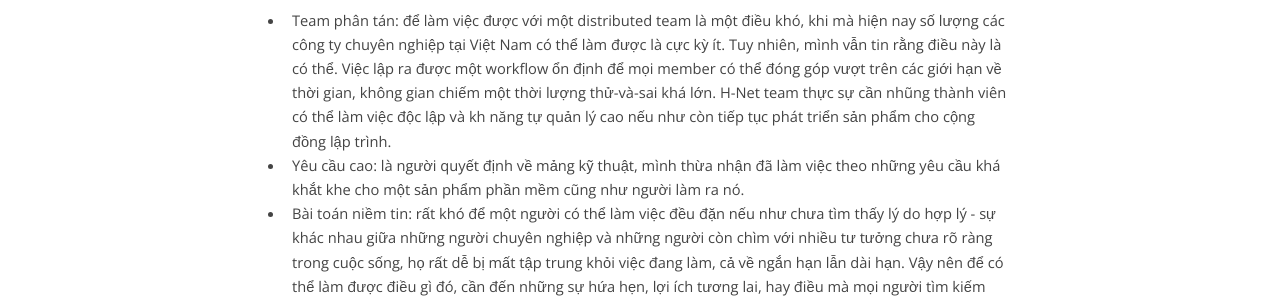
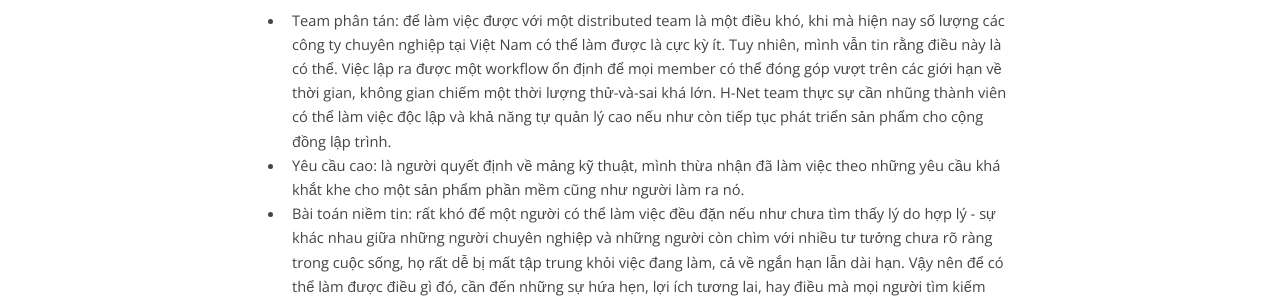
Before and after one commit to manhnt9/blog.hnet.vn, a Jekyll site: the page built from _posts/2017-01-22-one-year.md, in a window 1280 px wide. Shown: the part 479-779 px from the top of the page. Built offline with Jekyll 4.4.1, drawn with Linux system fonts in a browser that asks for light colours.

Commit message:
Typo fix

```diff
--- a/_posts/2017-01-22-one-year.md
+++ b/_posts/2017-01-22-one-year.md
@@ -8,7 +8,7 @@ author: manh
 ## 1. Tiến độ chung
 Chậm - mình phải thừa nhận là bọn mình đi rất chậm.  Với những lý do chính sau:
 
-- Team phân tán: để làm việc được với một distributed team là một điều khó, khi mà hiện nay số lượng các công ty chuyên nghiệp tại Việt Nam có thể làm được là cực kỳ ít. Tuy nhiên, mình vẫn tin rằng  điều này là có thể. Việc lập ra được một workflow ổn định để mọi member có thể đóng góp vượt trên các giới hạn về thời gian, không gian chiếm một thời lượng thử-và-sai khá lớn. H-Net team thực sự cần nhũng thành viên có thể làm việc độc lập và kh năng tự quản lý cao nếu như còn tiếp tục phát triển sản phẩm cho cộng đồng lập trình.
+- Team phân tán: để làm việc được với một distributed team là một điều khó, khi mà hiện nay số lượng các công ty chuyên nghiệp tại Việt Nam có thể làm được là cực kỳ ít. Tuy nhiên, mình vẫn tin rằng  điều này là có thể. Việc lập ra được một workflow ổn định để mọi member có thể đóng góp vượt trên các giới hạn về thời gian, không gian chiếm một thời lượng thử-và-sai khá lớn. H-Net team thực sự cần nhũng thành viên có thể làm việc độc lập và khả năng tự quản lý cao nếu như còn tiếp tục phát triển sản phẩm cho cộng đồng lập trình.
 - Yêu cầu cao: là người quyết định về mảng kỹ thuật, mình thừa nhận đã làm việc theo những yêu cầu khá khắt khe cho một sản phẩm phần mềm cũng như người làm ra nó.
 - Bài toán niềm tin: rất khó để một người có thể làm việc đều đặn nếu như chưa tìm thấy lý do hợp lý - sự khác nhau giữa những người chuyên nghiệp và những người còn chìm với nhiều tư tưởng chưa rõ ràng trong cuộc sống, họ rất dễ bị mất tập trung khỏi việc đang làm, cả về ngắn hạn lẫn dài hạn. Vậy nên để có thể làm được điều gì đó, cần đến những sự hứa hẹn, lợi ích tương lai, hay điều mà mọi người tìm kiếm nhiều nhất để bảo rằng tôi sẽ làm việc hết sức mình nếu như thấy được một ý tưởng kiếm ra tiền. Mấu chốt là bạn sẽ không thể thấy rõ được một ý tưởng trừ khi bắt tay vào làm và làm thật nhiều. Thất bại từ sớm là cách duy nhất để học hỏi - Nếu muốn thực sự thất bại thì không thể ngại phí công. Hãy tiếp tục làm việc với những lý do đơn giản nhất. (Đoạn này nói ra để tiếp tục điều chỉnh bản thân mình cũng như mở lời với những ai muốn hiểu về cách mà tôi sẽ làm việc)
 - Hướng đi mới: mới, rất mới.  H-Net có một cuộc hành trình riêng của nó, điều đó ít nhất sẽ đưa tiến bộ lớn cho người thực hiện - chúng tôi đang chạy đua với chính mình bằng một sản phẩm công nghệ. Và giờ chưa phải lúc để tranh đấu với những sản phẩm, những startup khác. H-Net sẽ giải quyết được vấn đề mà chúng tôi chưa thấy có sản phẩm nào  giải quyết phù hợp nhất - tuy có thể lượng người mà chúng tôi sẽ giúp được từ sản phẩm này là không nhiều - nhưng rất vui nếu có một sản phẩm nào khác của người VN có thể làm được điều đó. Chúng tôi vẫn sẽ tiếp tục hành trình này theo cách của H-Net Team.
```
